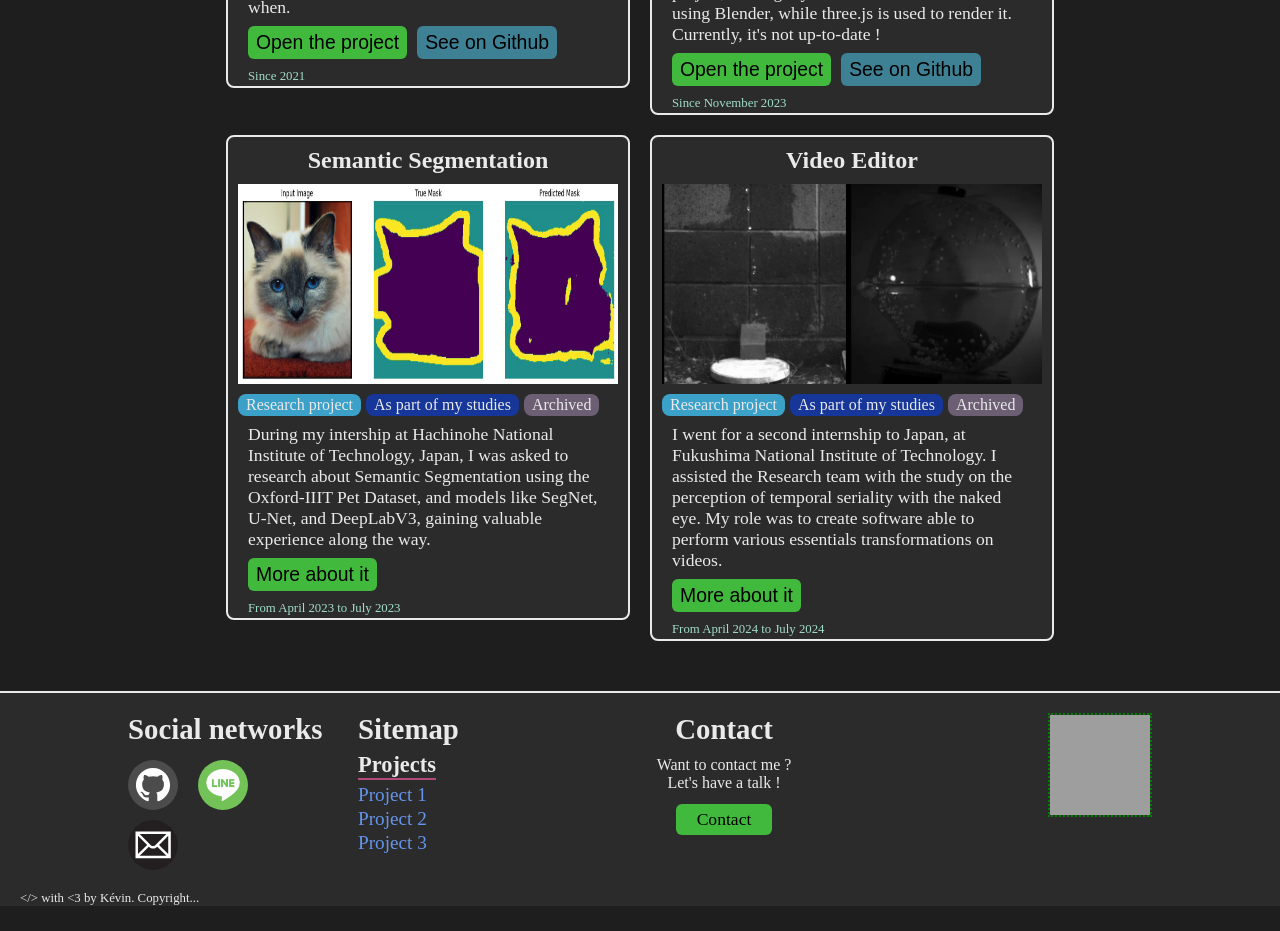
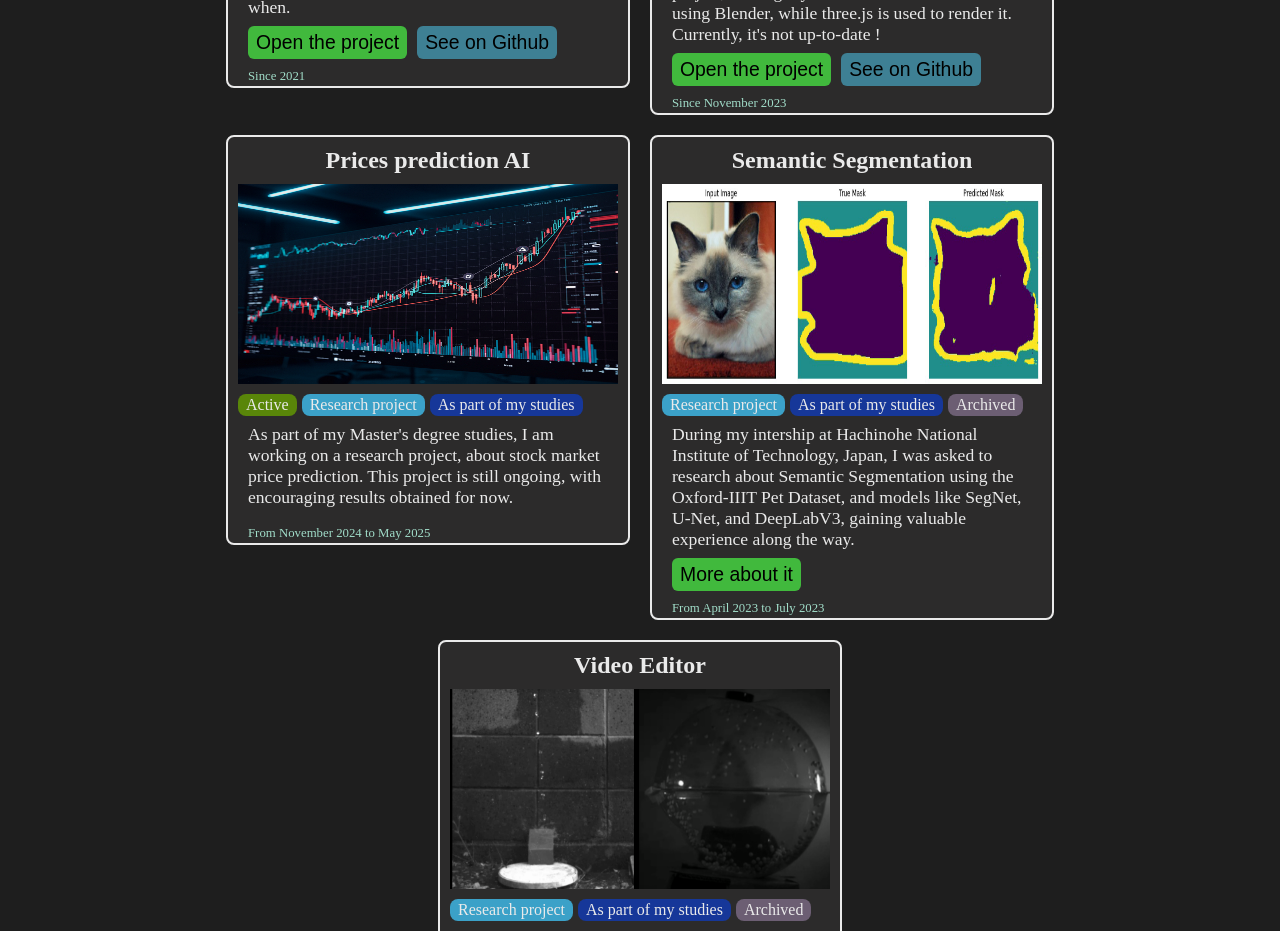
Before and after one commit to LJ5O/website, a Vue app: page / in a window 1280 px wide. Shown: the part 2880-3811 px from the top of the page. Before the commit the page ends 3786 px from the top, so only its background shows below. Built offline with nearby package versions, Linux system fonts and the light colour scheme; grey boxes are pictures that could not be loaded.

Commit message:
Added AI project

```diff
--- a/src/assets/localization/en/localization.json
+++ b/src/assets/localization/en/localization.json
@@ -51,6 +51,12 @@
           "desc": "I went for a second internship to Japan, at Fukushima National Institute of Technology. I assisted the Research team with the study on the perception of temporal seriality with the naked eye. My role was to create software able to perform various essentials transformations on videos.",
           "button_text": "More about it",
           "date": "From April 2024 to July 2024"
+        },
+        "trading_ai":{
+          "title": "Prices prediction AI",
+          "desc": "As part of my Master's degree studies, I am working on a research project, about stock market price prediction. This project is still ongoing, with encouraging results obtained for now.",
+          "button_text": "More about it",
+          "date": "From November 2024 to May 2025"
         }
       },
       "tags":{
--- a/src/components/home/projects.vue
+++ b/src/components/home/projects.vue
@@ -37,6 +37,7 @@
     import portfolioImg from "@/assets/img/portfolio.png";
     import semanticSegmentationImg from '@/assets/img/semantic_segmentation.png';
     import videoEditorSegmentationImg from '@/assets/img/video_editor.png';
+    import tradingAiImg from '@/assets/img/trading_ai.png';
 
     import {useI18n} from 'vue-i18n';
     const i18n = useI18n();
@@ -77,6 +78,18 @@
             {title:i18n.t("home.projects.tags.bugs_only"), colour:tagsColours.bugs_only}
         ],
         date: i18n.t("home.projects.project.portfolio.date")
+    },{
+        picture: tradingAiImg,
+        title: i18n.t("home.projects.project.trading_ai.title"),
+        desc:i18n.t("home.projects.project.trading_ai.desc"),
+        buttonText:i18n.t("home.projects.project.trading_ai.button_text"),
+        //buttonLink:"#",
+        tags:[
+            {title:i18n.t("home.projects.tags.active"), colour:tagsColours.active},
+            {title:i18n.t("home.projects.tags.research"), colour:tagsColours.research},
+            {title:i18n.t("home.projects.tags.school"), colour:tagsColours.school}
+        ],
+        date: i18n.t("home.projects.project.trading_ai.date")
     },{
         picture: semanticSegmentationImg,
         title: i18n.t("home.projects.project.semantic_segmentation.title"),
```
Also changed, not shown: src/assets/img/trading_ai.png (added).
